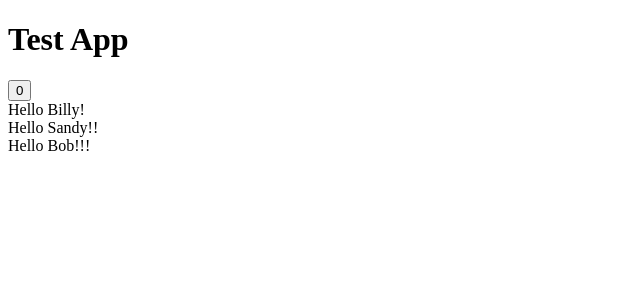
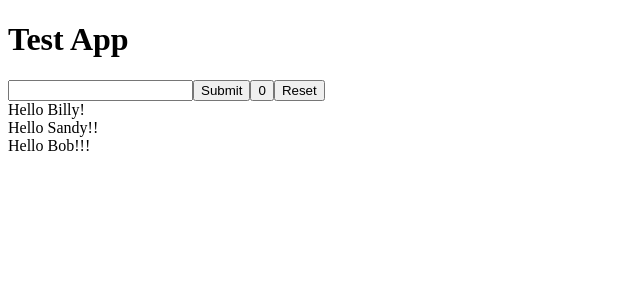
Before and after one commit to NathanielPather/Ts-React, a React (Vite) app: page / in a window 1280 px wide. Shown: the top 300 px of the page, without its empty margins (0-640 px from the left). Built offline with nearby package versions, Linux system fonts and the light colour scheme.

Commit message:
Add alert form

```diff
--- /dev/null
+++ b/src/AlertForm.tsx
@@ -0,0 +1,19 @@
+// User has form with single input
+// Input is shown in an alert
+
+import { useState } from "react"
+
+
+export default function AlertForm  () {
+    const [input, setInput] = useState("");
+    const displayInput = () => {
+        alert(input)
+    }
+
+    return(
+        <>
+            <input onChange={(event) => setInput(event?.target.value)}/>
+            <button onClick={displayInput}>Submit</button>
+        </>
+    )
+}
--- a/src/App.tsx
+++ b/src/App.tsx
@@ -1,3 +1,4 @@
+import AlertForm from "./AlertForm";
 import Counter from "./Counter";
 import HelloList from "./HelloList";
 
@@ -20,6 +21,7 @@ const names = [
   return (
     <>
       <h1>Test App</h1>
+      <AlertForm />
       <Counter />
       <HelloList people={names} />
     </>
--- a/src/Counter.tsx
+++ b/src/Counter.tsx
@@ -1,5 +1,21 @@
+import { useState } from "react"
+
+
+
 export default function Counter() {
+    const [count, setCount] = useState(0)
+
+    const incrementCount = () => {
+        setCount(count+1)
+    }
+    const resetCount = () => {
+        setCount(0)
+    }
+
     return(
-        <button>0</button>
+        <>
+            <button onClick={incrementCount}>{count}</button>
+            <button onClick={resetCount}>Reset</button>
+        </>
     )
 }
```
